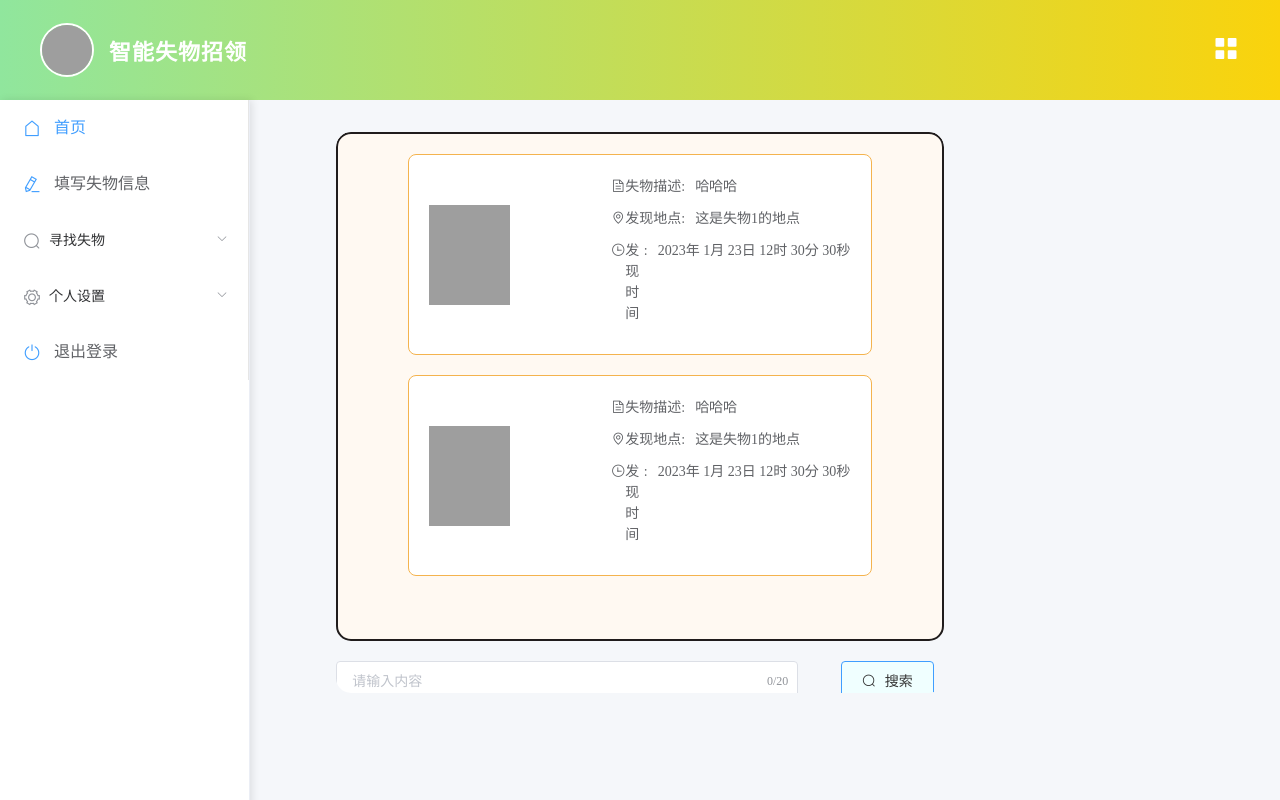
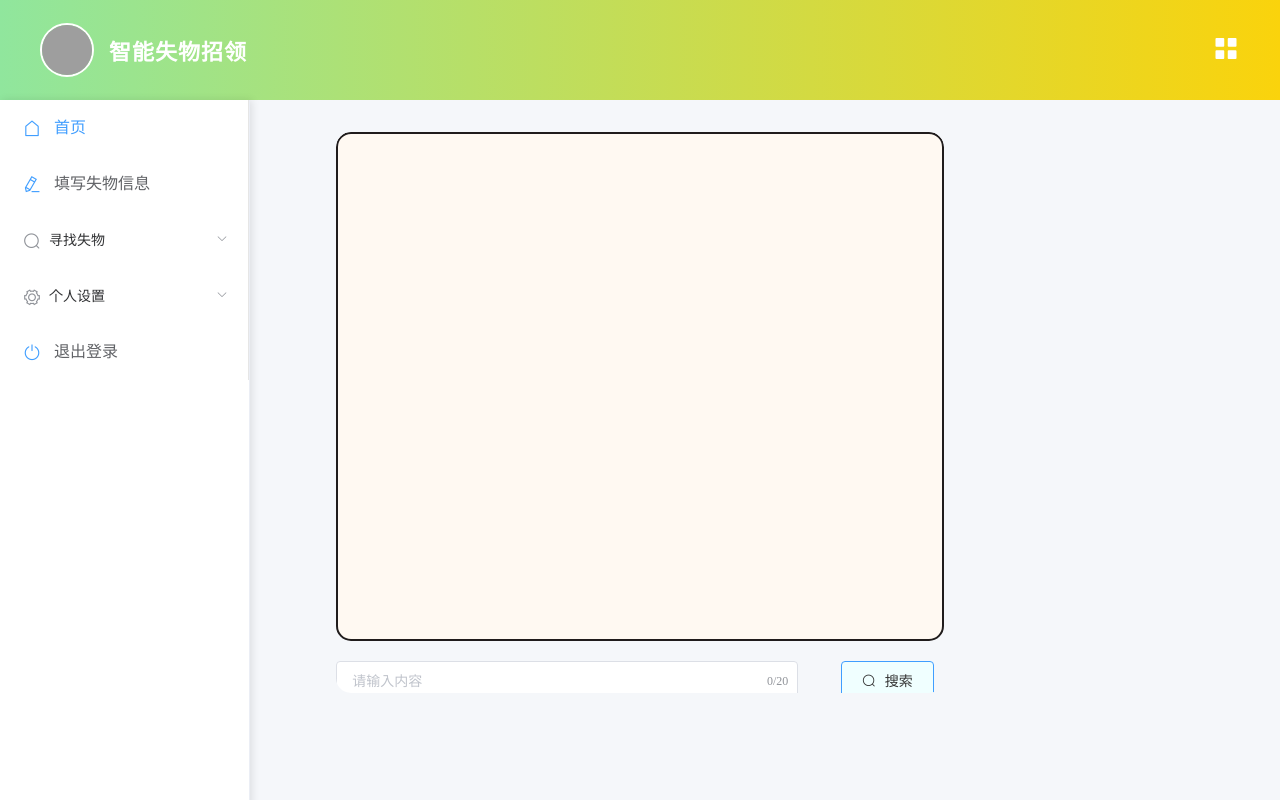
Before and after one commit to a1fly/Text-image-matching, a Vue app in the folder frontend/: page /search in a window 1280 px wide. Built offline with nearby package versions, Linux system fonts and the light colour scheme; grey boxes are pictures that could not be loaded.

Commit message:
添加了与后端对接智能查询的数据，并且添加了loading效果

```diff
--- a/frontend/src/components/SmartSearch.vue
+++ b/frontend/src/components/SmartSearch.vue
@@ -3,6 +3,7 @@ import Header from "@/components/Header.vue";
 import Asider from "@/components/Asider.vue";
 import LostItemDisplay from "@/components/LostItemDisplay.vue";
 import axios from "axios";
+import {Loading} from "element-ui";
 
 export default {
   components: {
@@ -14,30 +15,8 @@ export default {
     return {
       UserInupt: "",
       isSidebarCollapsed: true,
-
       // Lostitem的数据
-      items: [{
-        description: '哈哈哈',
-        location: '这是失物1的地点',
-        imageUrl: 'http://localhost:5001/static/uploads/2024-12-02-16-31-05-1.png',
-        contactmethod: '联系本人',
-        contact: '12345678901',
-        contactNum: '12345678901',
-        designatePlace: '这是失物1的指定地点',
-        PlaceimageUrl: "",
-        findtime: [2023, 1, 23, 12, 30, 30]
-      },
-        {
-          description: '哈哈哈',
-          location: '这是失物1的地点',
-          imageUrl: 'http://localhost:5001/static/uploads/2024-12-02-16-31-05-1.png',
-          contactmethod: '联系本人',
-          contact: '12345678901',
-          contactNum: '12345678901',
-          designatePlace: '这是失物1的指定地点',
-          PlaceimageUrl: "",
-          findtime: [2023, 1, 23, 12, 30, 30]
-        }]
+      items: []
 
     };
   },
@@ -62,21 +41,34 @@ export default {
     handleResize() {
       this.isSidebarCollapsed = window.innerWidth <= 768;
     },
+    showQueriedItem()
+    {
+      // 展示查询到的失物条目
+
+
+    },
     submitText() {
-      if(this.UserInupt.trim().length === 0)
-      {
+      if (this.UserInupt.trim().length === 0) {
         this.showError("不要只输入空格哦~");
-        this.UserInupt="";
+        this.UserInupt = "";
         return;
       }
-      axios.post('/api/UserText', {
+      // 启动加载动画
+      const loadingInstance = Loading.service({
+        lock: true,
+        text: '狠狠计算中...',
+        background: 'rgba(0, 0, 0, 0.7)',
+      });
+      axios
+      .post('/api/UserText', {
         text: this.UserInupt
       })
       .then((response) => {
         let flag = response.data.issuccess;
         if (flag) {
           this.showIsSuccess("上传成功！！！");
-              this.UserInupt="";
+          this.UserInupt = "";
+          this.items = response.data.items;
         } else {
           this.showError("上传失败了，稍后再重试吧！");
         }
@@ -84,6 +76,11 @@ export default {
       .catch((error) => {
         console.log(error);
         this.showError("请求失败，请检查网络连接或稍后重试！");
+      })
+      .finally(() => {
+        // 关闭加载动画
+        loadingInstance.close();
+        this.showQueriedItem();
       });
     }
   },
```
Lines whose indentation alone changed are shown as unchanged.
